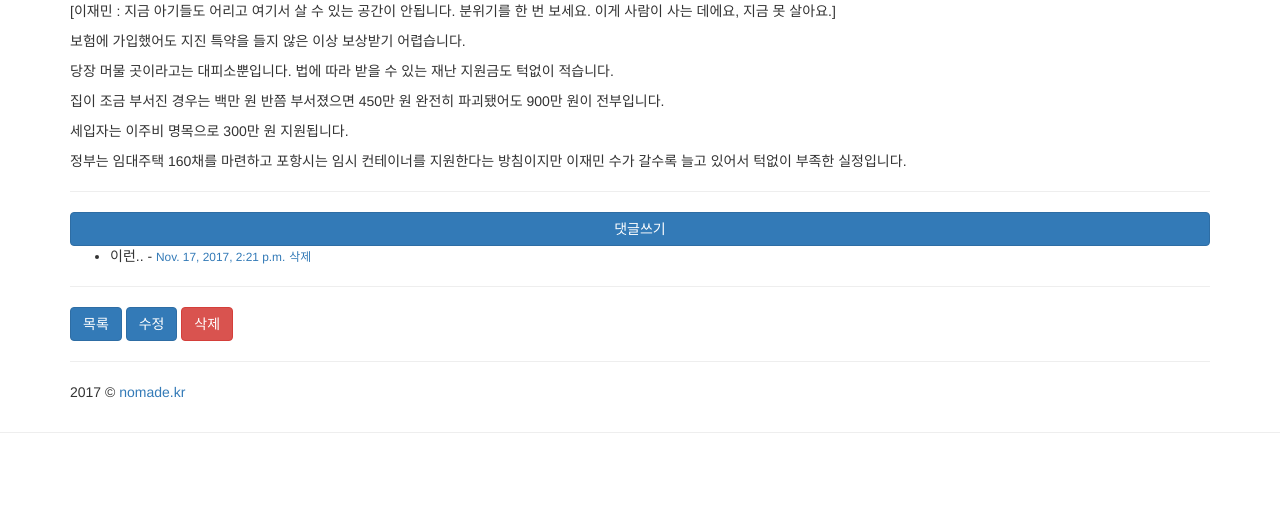
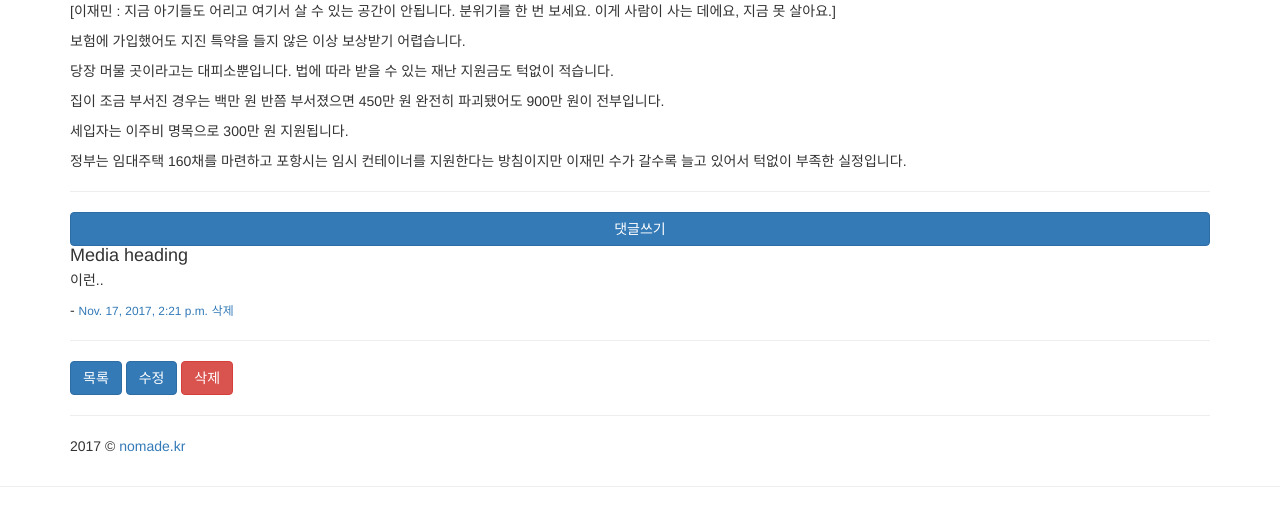
Before and after one commit to smk950226/front, a Django app: page /1/ in a window 1280 px wide. Shown: the part 351-858 px from the top of the page. Before the commit the page ends 784 px from the top, so only its background shows below. Run offline with Django 3.2, Linux system fonts and the light colour scheme; data comes from the database, SQL or seed files in the repository; both versions use the stored data as it was after the commit; some libraries are stand-ins or nearby versions.

Commit message:
댓글 layout개선

```diff
--- a/blog/templates/blog/_comment.html
+++ b/blog/templates/blog/_comment.html
@@ -1,12 +1,17 @@
 {% load thumbnail %}
 
-<li id="comment-{{ comment.pk }}">
-
+<div id="comment-{{ comment.pk }}" class="media">
     {% if comment.photo %}
-        <img src="{% thumbnail comment.photo 100x100 crop %}" alt="">
+        <div class="media-left">
+            <a href="#">
+                <img src="{% thumbnail comment.photo 100x100 crop %}" alt="" class="media-object">
+            </a>
+        </div>
     {% endif %}
 
-    {{ comment.message }}
+    <div class="media-body">
+        <h4 class="media-heading">Media heading</h4>
+        <p>{{ comment.message }}</p>
         &dash;
         <a href="{% url "blog:comment_edit" comment.post.pk comment.pk %}" class="comment-form-btn" data-target-id="comment-{{ comment.pk }}">
             <small>{{ comment.updated_at }}</small>
@@ -14,4 +19,5 @@
         <a href="{% url "blog:comment_delete" comment.post.pk comment.pk %}" class="ajax-post-confirm" data-target-id="comment-{{ comment.pk }}" data-message="삭제하시겠습니까?">
             <small>삭제</small>
         </a>
-</li>
+    </div>
+</div>
--- a/blog/templates/blog/post_detail.html
+++ b/blog/templates/blog/post_detail.html
@@ -109,11 +109,11 @@
 
                 <a href="{% url "blog:comment_new" post.pk %}" class="comment-form-btn btn btn-primary btn-block">댓글쓰기</a>
 
-                <ul id="comment-list">
+                <div id="comment-list">
                     {% for comment in post.comment_set.all %}
                         {% include "blog/_comment.html" %}
                     {% endfor %}
-                </ul>
+                </div>
 
                 <hr>
 
```
Also changed, not shown: db.sqlite3, media/IMG_20150321_162851_1.jpg (added), media/IMG_20150321_162851_1.jpg.100x100_q85_crop.jpg (added). Lines whose indentation alone changed are shown as unchanged.
